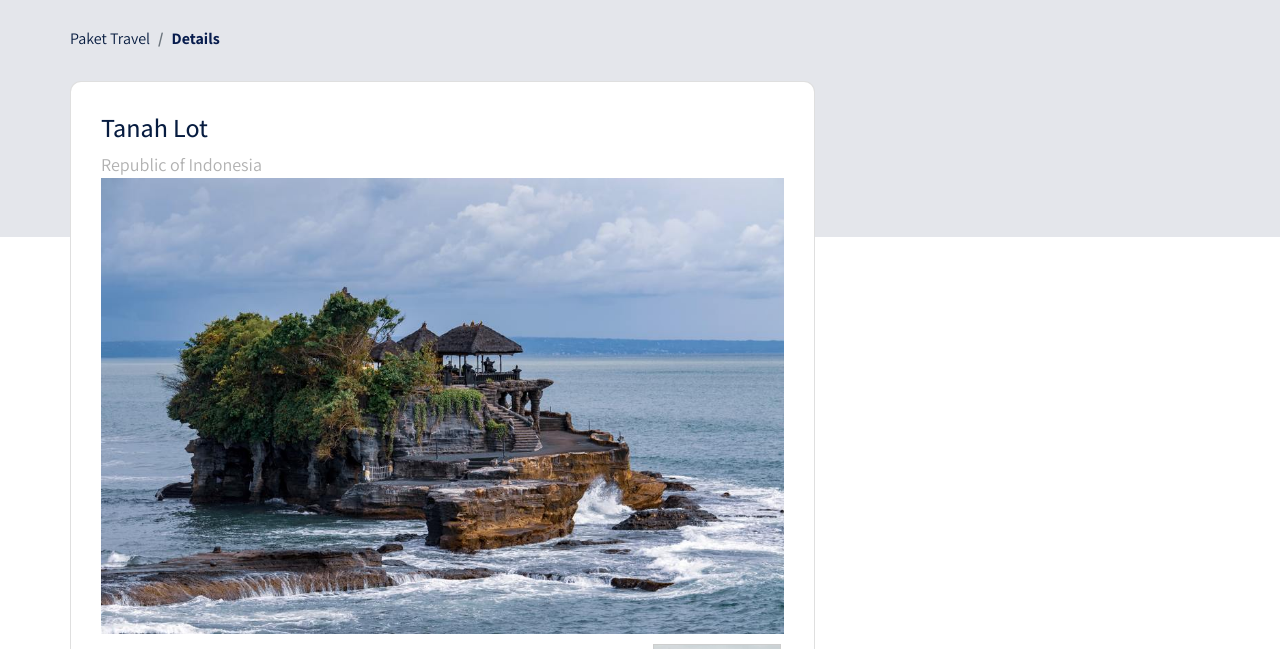
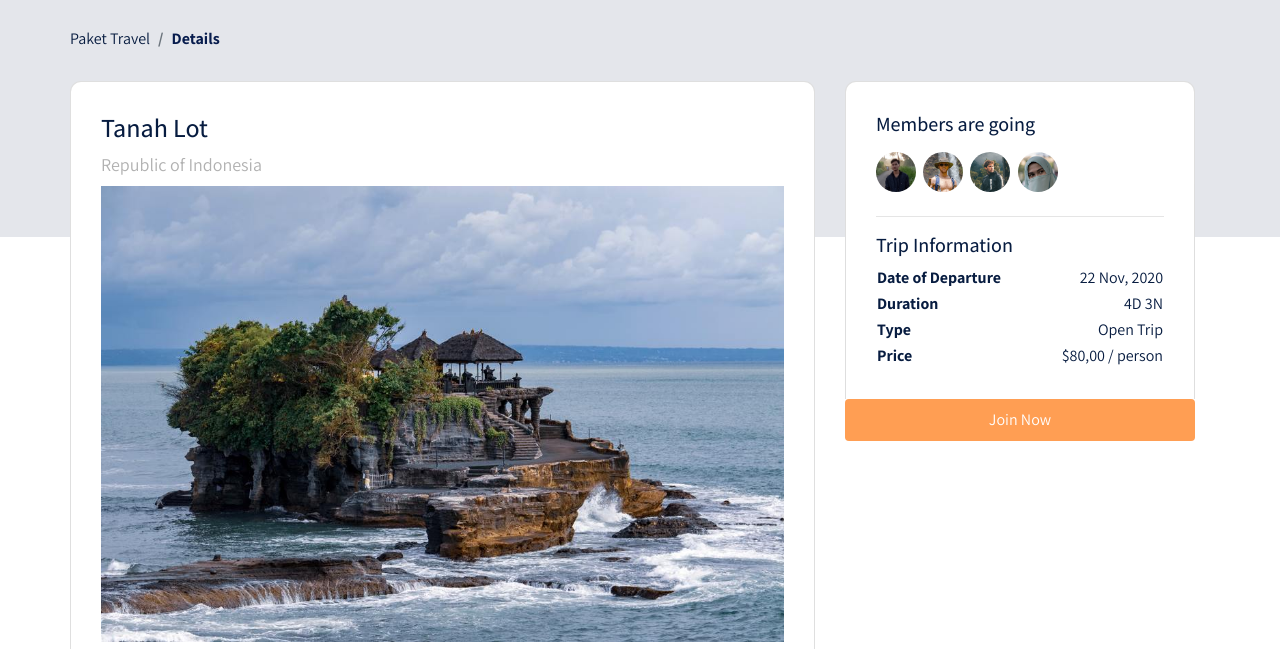
Before and after one commit to ferrianes/nomads-bwa, a plain HTML site: page details.html in a window 1280 px wide. Shown: the part 71-720 px from the top of the page. Drawn offline with nearby package versions, Linux system fonts and the light colour scheme; a web font is replaced by a local one.

Commit message:
add right details

```diff
--- a/details.html
+++ b/details.html
@@ -76,7 +76,7 @@
         <section class="section-details-content">
             <div class="container">
                 <div class="row">
-                    <div class="col p-0">
+                    <div class="col p-md-0">
                         <nav>
                             <ol class="breadcrumb">
                                 <li class="breadcrumb-item">
@@ -93,7 +93,7 @@
                     <div class="col-lg-8 pl-lg-0">
                         <div class="card card-details">
                             <h1>Tanah Lot</h1>
-                            <p>
+                            <p class="mb-2">
                                 Republic of Indonesia
                             </p>
                             <div class="gallery">
@@ -158,6 +158,42 @@
                                     </div>
                                 </div>
                             </div>
+                        </div>
+                    </div>
+                    <div class="col-lg-4">
+                        <div class="card card-details card-right">
+                            <h2>Members are going</h2>
+                            <div class="members my-2">
+                                <img src="images/testimonial-1.jpg" alt="member-1" class="member-image rounded-circle mr-1">
+                                <img src="images/testimonial-2.jpg" alt="member-1" class="member-image rounded-circle mr-1">
+                                <img src="images/testimonial-3.jpg" alt="member-1" class="member-image rounded-circle mr-1">
+                                <img src="images/testimonial-4.jpg" alt="member-1" class="member-image rounded-circle mr-1">
+                            </div>
+                            <hr>
+                            <h2>Trip Information</h2>
+                            <table class="trip-information">
+                                <tr>
+                                    <th width="50%">Date of Departure</th>
+                                    <td width="50%" class="text-right">22 Nov, 2020</td>
+                                </tr>
+                                <tr>
+                                    <th width="50%">Duration</th>
+                                    <td width="50%" class="text-right">4D 3N</td>
+                                </tr>
+                                <tr>
+                                    <th width="50%">Type</th>
+                                    <td width="50%" class="text-right">Open Trip</td>
+                                </tr>
+                                <tr>
+                                    <th width="50%">Price</th>
+                                    <td width="50%" class="text-right">$80,00 / person</td>
+                                </tr>
+                            </table>
+                        </div>
+                        <div class="join-container">
+                            <a href="#" class="btn btn-block btn-join-now mt-3 py-2">
+                                Join Now
+                            </a>
                         </div>
                     </div>
                 </div>
--- a/styles/main.scss
+++ b/styles/main.scss
@@ -384,3 +384,31 @@ footer {
         }
     }
 }
+
+// Details Right
+.card-right {
+    border-bottom-left-radius: 0;
+    border-bottom-right-radius: 0;
+    border-bottom: 0;
+}
+
+.members {
+    .member-image {
+        width: 40px;
+        height: 40px;
+    }
+}
+
+.join-container {
+    margin-top: -16px;
+}
+
+.btn-join-now {
+    background-color: #ff9e53;
+    color: white;
+
+    &:hover {
+        background-color: #ff7f1d;
+        color: white;
+    }
+}
```
Also changed, not shown: images/testimonial-4.jpg (added), styles/main.css, 2 other files.
